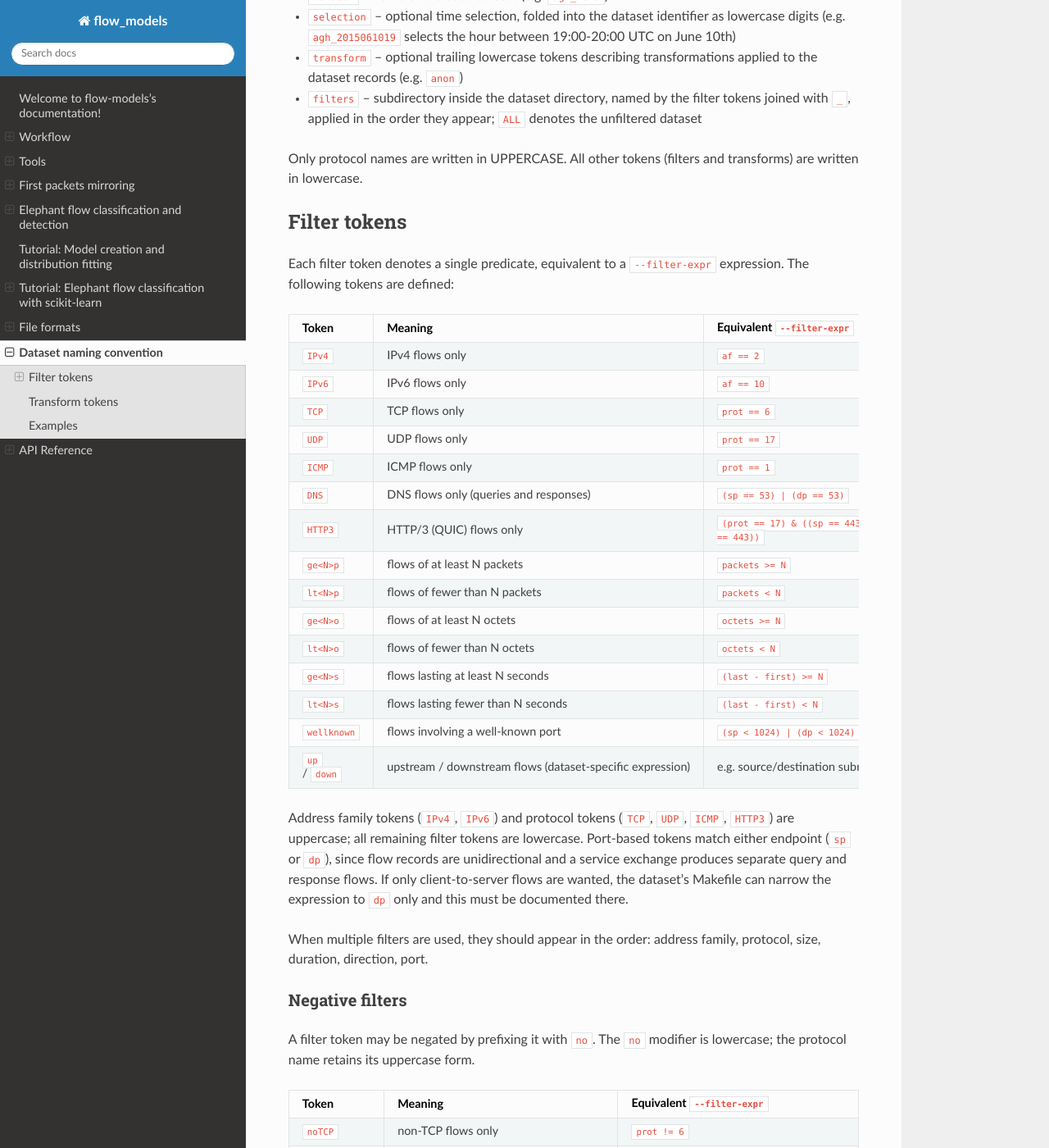
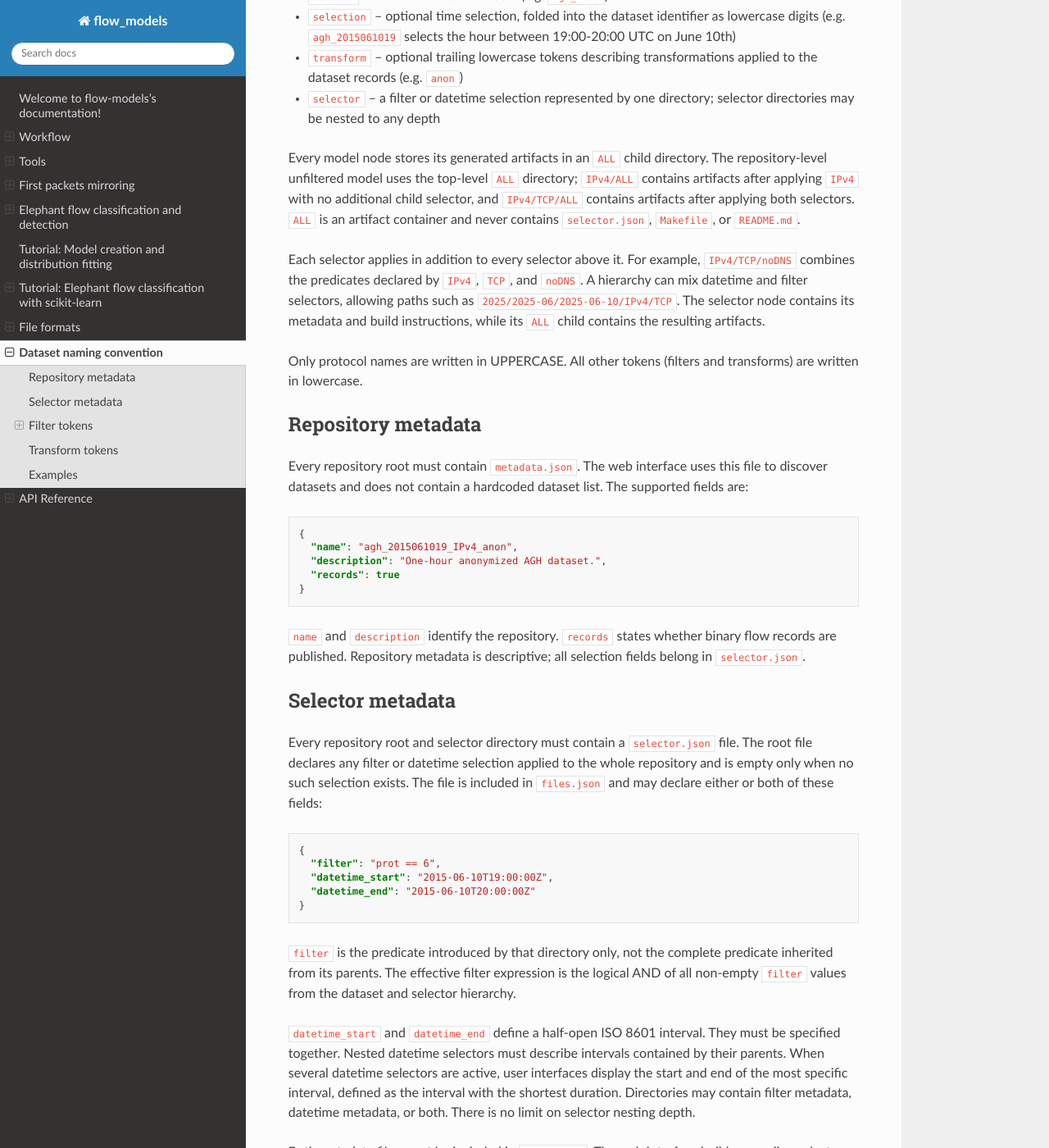
Before and after one commit to piotrjurkiewicz/flow-models, a Sphinx documentation site: the page built from docs/datasets.rst, in a window 1280 px wide and 1400 px high, scrolled down 292 px. Shown: the whole window at 82% size. Built offline with Sphinx 7.4.7 and the Read the Docs theme 3.1.0, drawn with Linux system fonts in a browser that asks for light colours; some of the changed text lies outside the part shown.

Commit message:
Document nested selector directory hierarchy

```diff
--- a/docs/datasets.rst
+++ b/docs/datasets.rst
@@ -7,7 +7,7 @@ Dataset naming convention
 Each dataset is stored in a directory named according to the following
 scheme: ::
 
-    <dataset>[_<selection>][_<transform>...]/<filters>
+    <dataset>[_<selection>][_<transform>...]/<selector>/<selector>/...
 
 - ``dataset`` -- name of the base dataset (e.g. ``agh_2015``)
 - ``selection`` -- optional time selection, folded into the dataset identifier
@@ -15,12 +15,96 @@ scheme: ::
   19:00-20:00 UTC on June 10th)
 - ``transform`` -- optional trailing lowercase tokens describing
   transformations applied to the dataset records (e.g. ``anon``)
-- ``filters`` -- subdirectory inside the dataset directory, named by the
-  filter tokens joined with ``_``, applied in the order they appear;
-  ``ALL`` denotes the unfiltered dataset
+- ``selector`` -- a filter or datetime selection represented by one directory;
+  selector directories may be nested to any depth
+
+Every model node stores its generated artifacts in an ``ALL`` child directory.
+The repository-level unfiltered model uses the top-level ``ALL`` directory;
+``IPv4/ALL`` contains artifacts after applying ``IPv4`` with no additional
+child selector, and ``IPv4/TCP/ALL`` contains artifacts after applying both
+selectors. ``ALL`` is an artifact container and never contains
+``selector.json``, ``Makefile``, or ``README.md``.
+
+Each selector applies in addition to every selector above it. For example,
+``IPv4/TCP/noDNS`` combines the predicates declared by ``IPv4``, ``TCP``, and
+``noDNS``. A hierarchy can mix datetime and filter selectors, allowing paths
+such as ``2025/2025-06/2025-06-10/IPv4/TCP``. The selector node contains its
+metadata and build instructions, while its ``ALL`` child contains the resulting
+artifacts.
 
 Only protocol names are written in UPPERCASE. All other tokens (filters and
 transforms) are written in lowercase.
+
+Repository metadata
+===================
+
+Every repository root must contain ``metadata.json``. The web interface uses
+this file to discover datasets and does not contain a hardcoded dataset list.
+The supported fields are:
+
+.. code-block:: json
+
+    {
+      "name": "agh_2015061019_IPv4_anon",
+      "description": "One-hour anonymized AGH dataset.",
+      "records": true
+    }
+
+``name`` and ``description`` identify the repository. ``records`` states
+whether binary flow records are published. Repository metadata is descriptive;
+all selection fields belong in ``selector.json``.
+
+Selector metadata
+=================
+
+Every repository root and selector directory must contain a ``selector.json``
+file. The root file declares any filter or datetime selection applied to the
+whole repository and is empty only when no such selection exists. The file is
+included in ``files.json`` and may declare either or both of these fields:
+
+.. code-block:: json
+
+    {
+      "filter": "prot == 6",
+      "datetime_start": "2015-06-10T19:00:00Z",
+      "datetime_end": "2015-06-10T20:00:00Z"
+    }
+
+``filter`` is the predicate introduced by that directory only, not the complete
+predicate inherited from its parents. The effective filter expression is the
+logical AND of all non-empty ``filter`` values from the dataset and selector
+hierarchy.
+
+``datetime_start`` and ``datetime_end`` define a half-open ISO 8601 interval.
+They must be specified together. Nested datetime selectors must describe
+intervals contained by their parents. When several datetime selectors are
+active, user interfaces display the start and end of the most specific
+interval, defined as the interval with the shortest duration. Directories may
+contain filter metadata, datetime metadata, or both. There is no limit on
+selector nesting depth.
+
+Both metadata files must be included in ``files.json``. The web interface
+builds cascading selectors from these files and hides the selector control when
+the empty root selector is the repository's only model.
+
+Each model node follows this layout: ::
+
+    selector.json
+    Makefile
+    README.md
+    ALL/
+        plots/
+        mixtures/
+        histograms/
+        summary/
+    <child-selector>/
+
+``Makefile`` runs directly from the model node with ``OUT := ALL`` and writes
+generated content under ``ALL`` without recursive Make invocations. Public
+targets such as ``plots`` and ``summary`` are aliases for their corresponding
+``ALL`` targets. ``README.md`` documents the effective model. Selector
+directories and generated artifact directories therefore never occupy the same
+directory.
 
 Filter tokens
 =============
@@ -88,8 +172,8 @@ and response flows. If only client-to-server flows are wanted, the
 dataset's Makefile can narrow the expression to ``dp`` only and this must
 be documented there.
 
-When multiple filters are used, they should appear in the order:
-address family, protocol, size, duration, direction, port.
+When multiple filters are used, their nested directories should appear in the
+order: address family, protocol, size, duration, direction, port.
 
 Negative filters
 ----------------
@@ -156,12 +240,14 @@ Examples
      - same selection, flows with at least 5 packets, anonymized
    * - ``agh_2015061019_IPv4_anon/noTCP``
      - same selection, non-TCP flows only, anonymized
-   * - ``agh_2015061019_IPv4_anon/UDP_noDNS``
-     - same selection, UDP flows excluding DNS, anonymized
+   * - ``agh_2015061019_IPv4_anon/UDP/noDNS``
+     - same selection, UDP flows excluding DNS; ``noDNS`` is additive to ``UDP``
    * - ``agh_2015/IPv6``
      - full ``agh_2015`` dataset, IPv6 flows only
+   * - ``agh_2015/2015-06/2015-06-10/IPv4/TCP``
+     - TCP/IPv4 flows from June 10, selected through nested datetime intervals
 
-The subdirectory name encodes only *which* filters were applied. The exact
-``--filter-expr`` expressions used to produce the records should be
-documented in the subdirectory's Makefile, as in
-``data/agh_2015061019_IPv4_anon/TCP/Makefile``.
+Each selector's exact ``--filter-expr`` fragment and datetime interval are
+stored in its ``selector.json``. A Makefile may repeat the effective expression
+for reproducibility, but metadata must contain only the fragment introduced by
+that directory.
```
